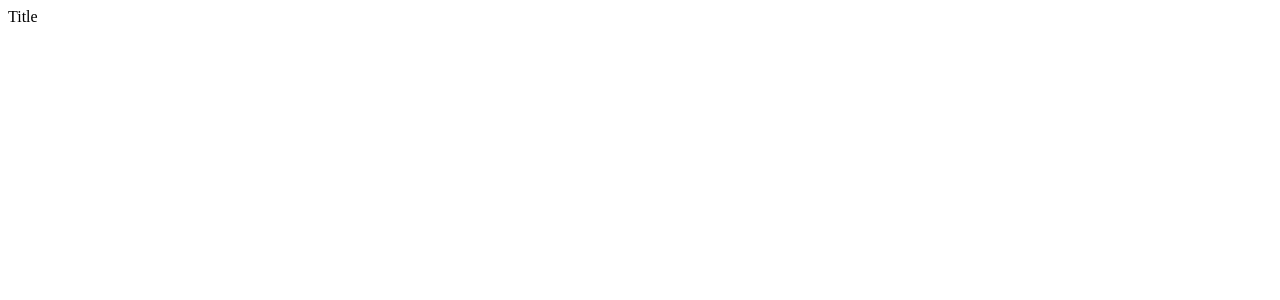
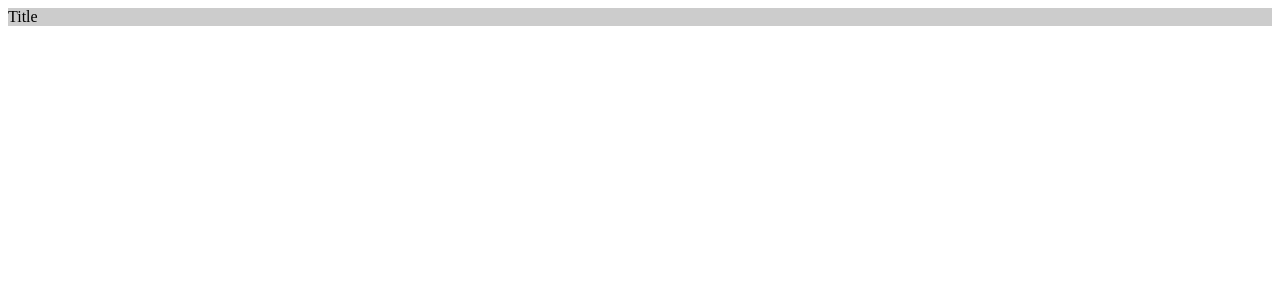
Before and after one commit to NewNomad/yumemi_codng_test, a Next.js app: page / in a window 1280 px wide. Shown: the top 300 px of the page. Built offline with nearby package versions, Linux system fonts and the light colour scheme.

Commit message:
fix:Header.tsx

```diff
--- a/package.json
+++ b/package.json
@@ -18,6 +18,7 @@
     "@types/react-dom": "^18.0.11",
     "eslint": "^8.35.0",
     "eslint-config-next": "13.2.3",
+    "modern-css-reset": "^1.4.0",
     "next": "13.2.3",
     "react": "18.2.0",
     "react-dom": "18.2.0",
--- a/src/components/organisms/Header.tsx
+++ b/src/components/organisms/Header.tsx
@@ -7,5 +7,14 @@ type Props = {
 export const Header = (props: Props) => {
   const { title } = props
 
-  return <header>{title}</header>
+  return (
+    <header
+      style={{
+        width: '100%',
+        backgroundColor: '#ccc',
+      }}
+    >
+      {title}
+    </header>
+  )
 }
```
Also changed, not shown: 1 other file (tests, documents, lock files or other folders).
